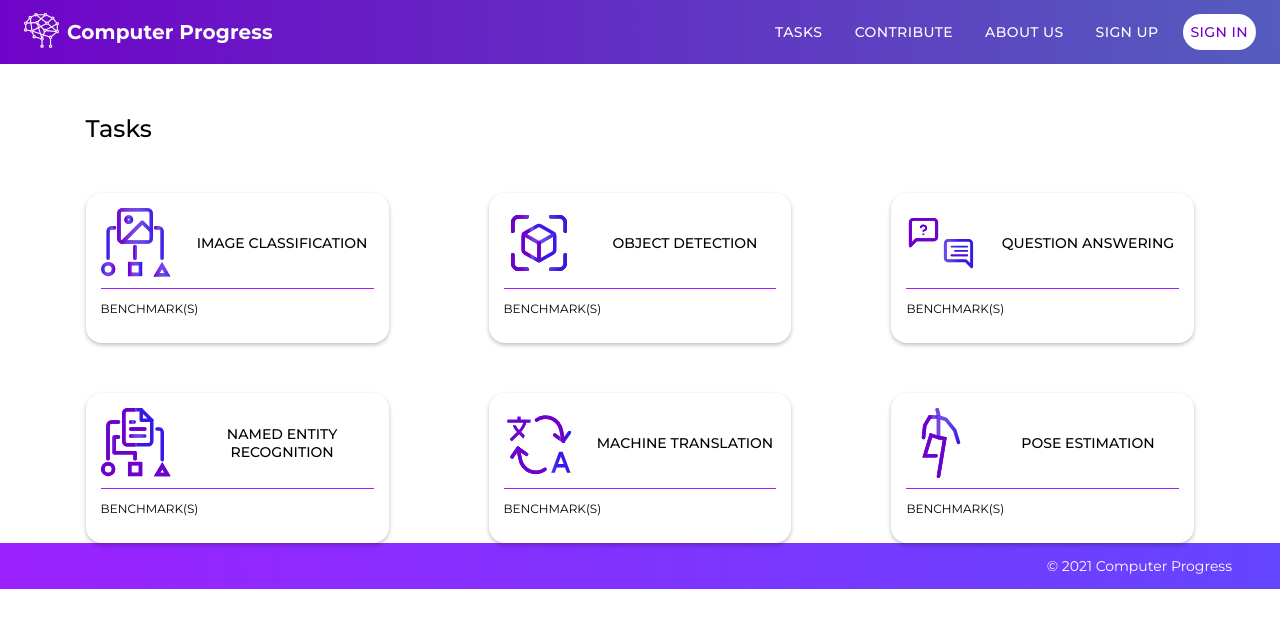
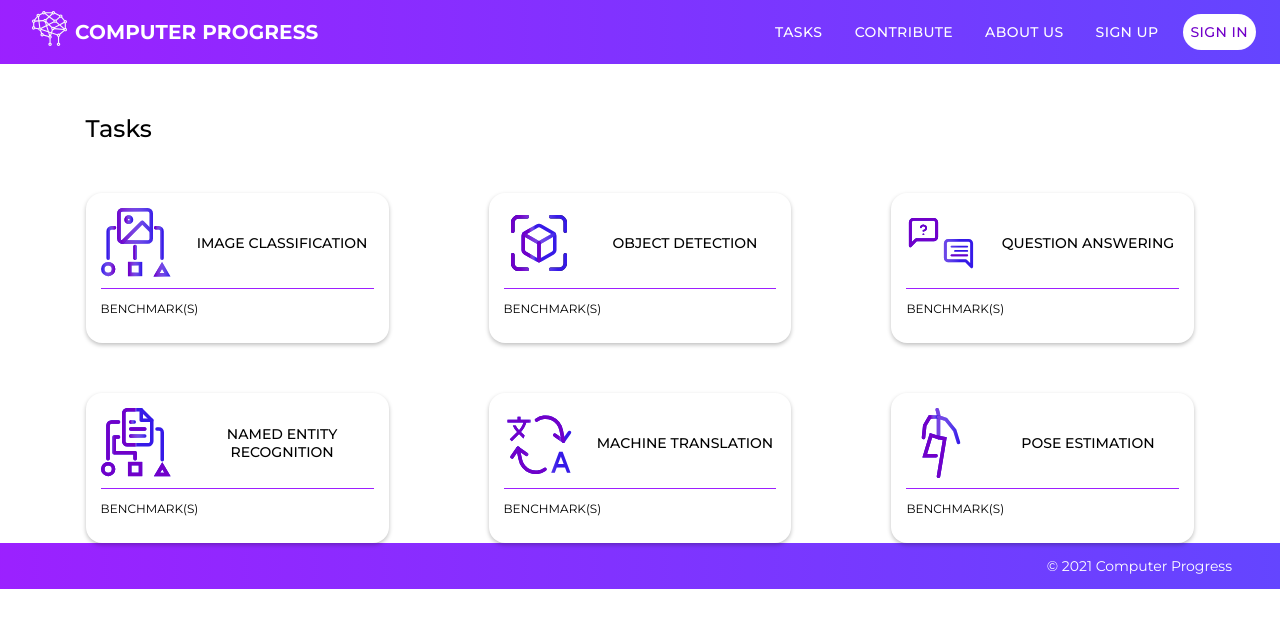
Before and after one commit to Computer-Progress/computerprogress.com, a Next.js app: page /tasks in a window 1280 px wide. Shown: the top 628 px of the page. Built offline with nearby package versions, Linux system fonts and the light colour scheme.

Commit message:
ajusting header
Signed-off-by: Guilherme Banci <guibanci@gmail.com>

```diff
--- a/components/Chart/index.js
+++ b/components/Chart/index.js
@@ -1,7 +1,7 @@
 import React, { useState, useEffect } from "react";
 import { ChartWrapper } from './styles'
 import HighchartsReact from "highcharts-react-official";
-import Highcharts from "highcharts/highcharts.src.js";
+import Highcharts from "highcharts";
 import HighchartsExporting from "highcharts/modules/exporting";
 import regression from "regression";
 
--- a/components/Header/index.js
+++ b/components/Header/index.js
@@ -11,7 +11,7 @@ import {
 
 import Logo from "../../public/logo_icon.svg";
 
-export default function Header() {
+export default function Header({ isHome }) {
   const isMobileSM = useMediaQuery(MuiTheme.breakpoints.down("sm"));
   const isMobileXS = useMediaQuery(MuiTheme.breakpoints.down("xs"));
 
@@ -31,10 +31,14 @@ export default function Header() {
   ];
 
   return (
-    <StyledAppBar>
+    <StyledAppBar isHome={isHome}>
       <Container>
         <Toolbar disableGutters>
           <StyledToolbarBox>
+            <StyledButton
+              color="secondary"
+              href="/"
+            >
               <Box mr={1}>
                 <Logo />
               </Box>
@@ -44,6 +48,7 @@ export default function Header() {
                   <Box fontWeight="fontWeightBold">Computer Progress</Box>
                 </Typography>
               )}
+            </StyledButton>
 
             <StyledSpacer />
 
--- a/components/Header/styles.js
+++ b/components/Header/styles.js
@@ -21,12 +21,10 @@ export const StyledAppBar = styled(MuiAppBar).attrs({
   position: "static",
   elevation: 0,
 })`
-  background: linear-gradient(
-      268.88deg,
-      rgba(255, 255, 255, 0.1) -7.38%,
-      #7100c9 104.79%
-    ),
-    #2000e5;
+${({ isHome }) => isHome ? 'background-color: transparent !important;' : `
+  background-color: #4e33ff !important;
+  background: linear-gradient(268.88deg, rgba(255, 255, 255, 0.1) -7.38%, #9E1FFF 104.79%), #4e33ff;
+  `}
 `;
 
 export const StyledToolbarBox = styled(MuiBox).attrs({
--- a/components/PageTemplate/index.js
+++ b/components/PageTemplate/index.js
@@ -21,7 +21,7 @@ export default function PageTemplate({ isHome, children }) {
         <link rel="icon" href="/favicon.ico" />
       </Head>
 
-      <Header />
+      <Header isHome={isHome} />
 
       {isHome && !isMobile ? <Wave /> : null}
 
```
Lines whose indentation alone changed are shown as unchanged.
